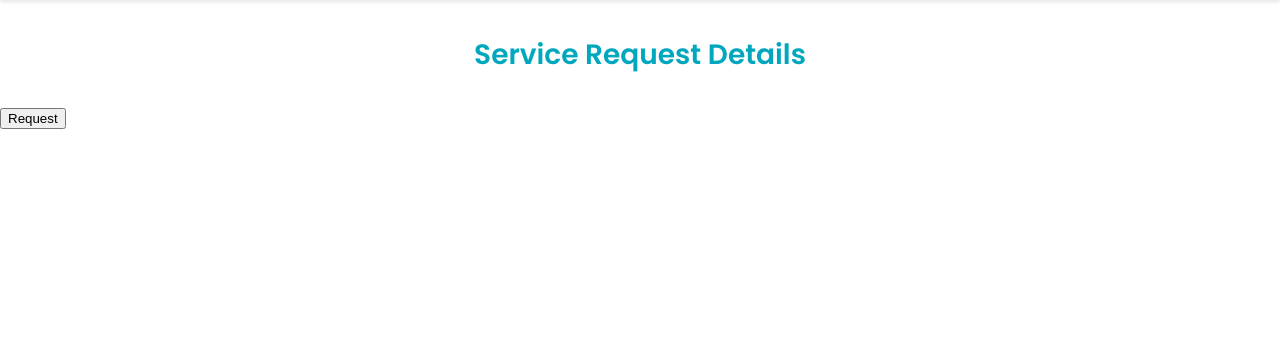
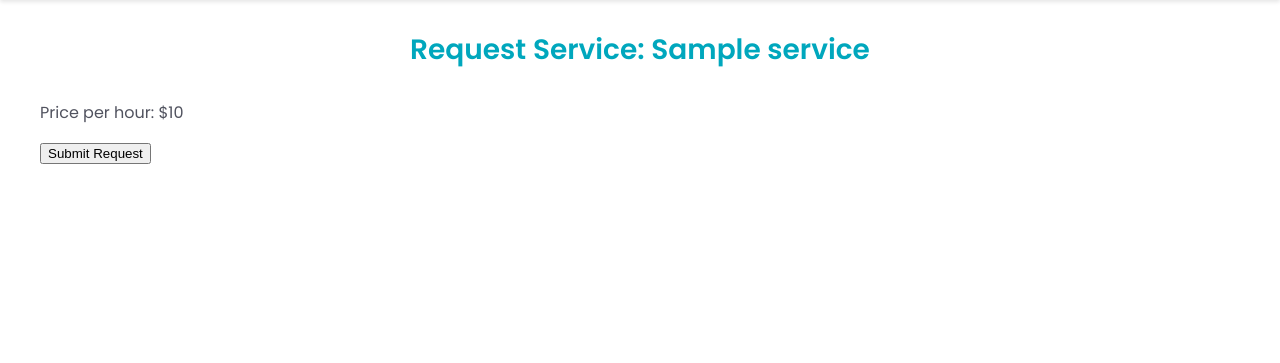
Before and after one commit to Vincent-Omondi/netfix1, a Django app: template services/templates/services/request_service.html in a window 1280 px wide. Shown: the part 64-427 px from the top of the page. Run offline with Django 3.2, Linux system fonts and the light colour scheme; the template is opened without the code that fills it: most values are stand-ins (such as "Sample title", 1, 10 or a date in 2020).

Commit message:
Update request_service.html template to include new form fields and display service details

```diff
--- a/services/templates/services/request_service.html
+++ b/services/templates/services/request_service.html
@@ -1,11 +1,17 @@
+<!-- services/templated/services/request_service.html -->
+
 {% extends 'main/base.html' %}
 {% block title %}
     Request Service
 {% endblock %}
-
 {% block content %}
-    <p class="title">Service Request Details</p>
+<div class="container">
+    <h2 class="title">Request Service: {{ service.name }}</h2>
+    <p>Price per hour: ${{ service.price_hour }}</p>
     <form method="POST">
-        <button type="submit">Request</button>
+        {% csrf_token %}
+        {{ form.as_p }}
+        <button type="submit" class="btn btn-primary">Submit Request</button>
     </form>
+</div>
 {% endblock %}
```
